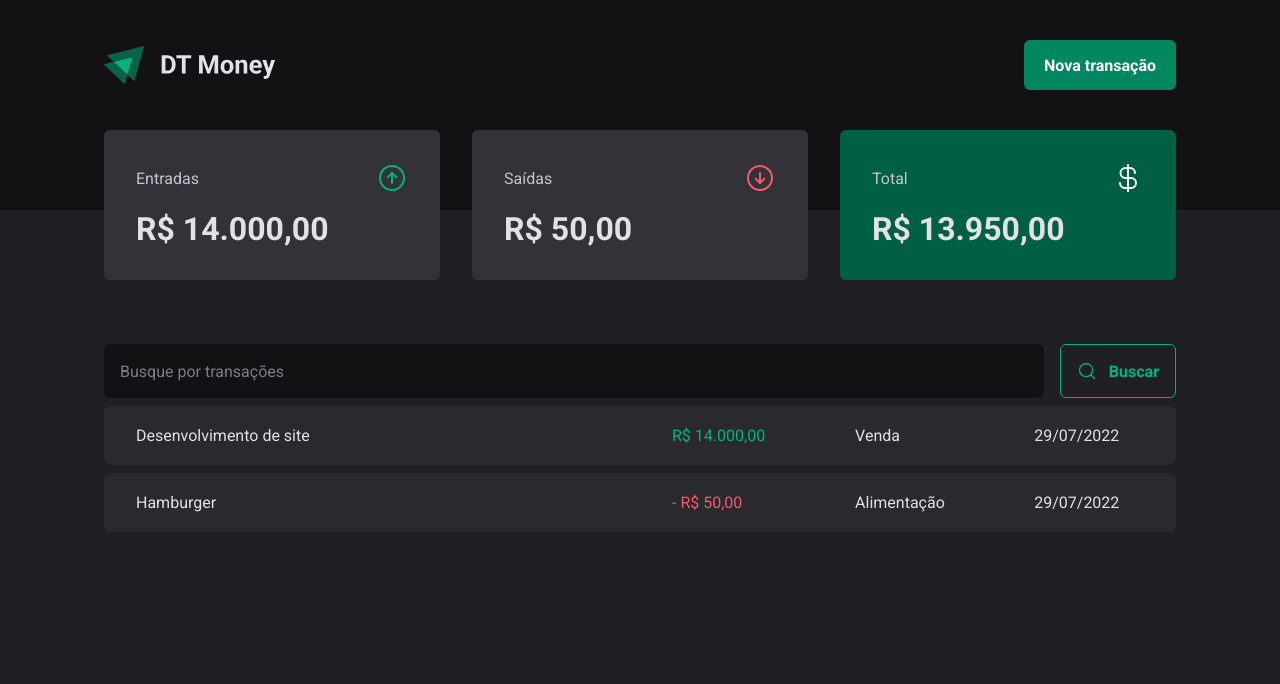
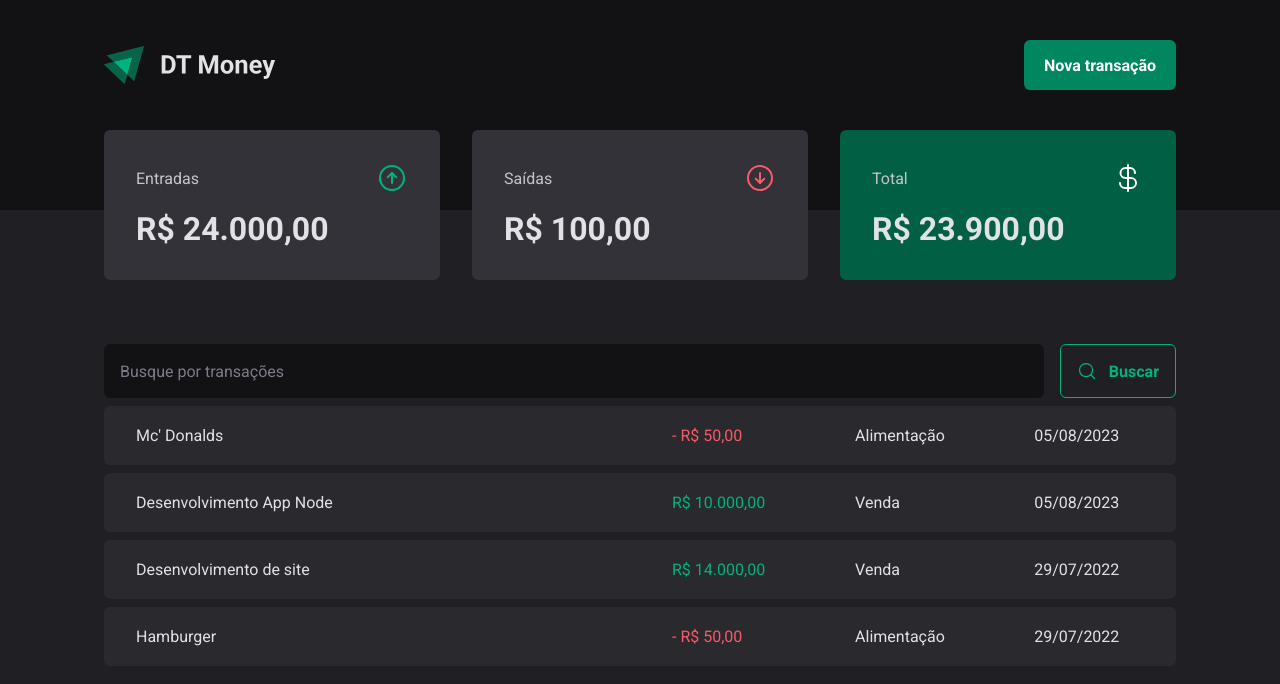
Before and after one commit to PedroPauloBrCalazans/DT-MONEY, a React (Vite) app: page / in a window 1280 px wide. Shown: the top 684 px of the page. Built offline with nearby package versions, Linux system fonts and the light colour scheme; data requests are answered from the project's data file.

Commit message:
feat: Criando nova transação.

```diff
--- a/server.json
+++ b/server.json
@@ -15,6 +15,22 @@
       "category": "Alimentação",
       "price": 50,
       "createdAt": "2022-07-29T19:10:44.505Z"
+    },
+    {
+      "description": "Desenvolvimento App Node",
+      "price": 10000,
+      "category": "Venda",
+      "type": "income",
+      "createdAt": "2023-08-05T00:03:30.303Z",
+      "id": 3
+    },
+    {
+      "description": "Mc' Donalds",
+      "price": 50,
+      "category": "Alimentação",
+      "type": "outcome",
+      "createdAt": "2023-08-05T00:25:26.580Z",
+      "id": 4
     }
   ]
 }
--- a/src/components/NewTransactionModal/index.tsx
+++ b/src/components/NewTransactionModal/index.tsx
@@ -10,6 +10,8 @@ import { ArrowCircleDown, ArrowCircleUp, X } from "phosphor-react";
 import * as z from "zod";
 import { zodResolver } from "@hookform/resolvers/zod";
 import { Controller, useForm } from "react-hook-form";
+import { useContext } from "react";
+import { TransactionsContext } from "../../contexts/TransactionsContext";
 
 const newTransactionFormSchema = z.object({
   description: z.string(),
@@ -21,11 +23,14 @@ const newTransactionFormSchema = z.object({
 type NewTransactionFormInputs = z.infer<typeof newTransactionFormSchema>;
 
 export function NewTransactionModal() {
+  const { createTransaction } = useContext(TransactionsContext);
+
   const {
     control,
     register,
     handleSubmit,
     formState: { isSubmitting },
+    reset,
   } = useForm<NewTransactionFormInputs>({
     resolver: zodResolver(newTransactionFormSchema),
     defaultValues: {
@@ -34,9 +39,16 @@ export function NewTransactionModal() {
   });
 
   async function handleCreateNewTransaction(data: NewTransactionFormInputs) {
-    await new Promise((resolve) => setTimeout(resolve, 2000));
+    const { description, price, category, type } = data;
 
-    console.log(data);
+    await createTransaction({
+      description,
+      price,
+      category,
+      type,
+    });
+
+    reset();
   }
 
   return (
--- a/src/contexts/TransactionsContext.tsx
+++ b/src/contexts/TransactionsContext.tsx
@@ -9,10 +9,16 @@ interface TransactionProps {
   price: number;
   createdAt: string;
 }
-
+interface CreateTransactionInput {
+  description: string;
+  price: number;
+  category: string;
+  type: "income" | "outcome";
+}
 interface TransactionContextType {
   transactions: TransactionProps[];
   fetchTransactions: (query?: string) => Promise<void>;
+  createTransaction: (data: CreateTransactionInput) => Promise<void>;
 }
 
 interface TransactionsProviderProps {
@@ -27,6 +33,8 @@ export function TransactionProvider({ children }: TransactionsProviderProps) {
   async function fetchTransactions(query?: string) {
     const response = await api.get("/transactions", {
       params: {
+        _sort: "createdAt",
+        _order: "desc",
         q: query,
       },
     });
@@ -34,12 +42,28 @@ export function TransactionProvider({ children }: TransactionsProviderProps) {
     setTransactions(response.data);
   }
 
+  async function createTransaction(data: CreateTransactionInput) {
+    const { description, price, category, type } = data;
+
+    const response = await api.post("/transactions", {
+      description,
+      price,
+      category,
+      type,
+      createdAt: new Date(),
+    });
+
+    setTransactions((state) => [response.data, ...state]);
+  }
+
   useEffect(() => {
     fetchTransactions();
   }, []);
 
   return (
-    <TransactionsContext.Provider value={{ transactions, fetchTransactions }}>
+    <TransactionsContext.Provider
+      value={{ transactions, fetchTransactions, createTransaction }}
+    >
       {children}
     </TransactionsContext.Provider>
   );
```
